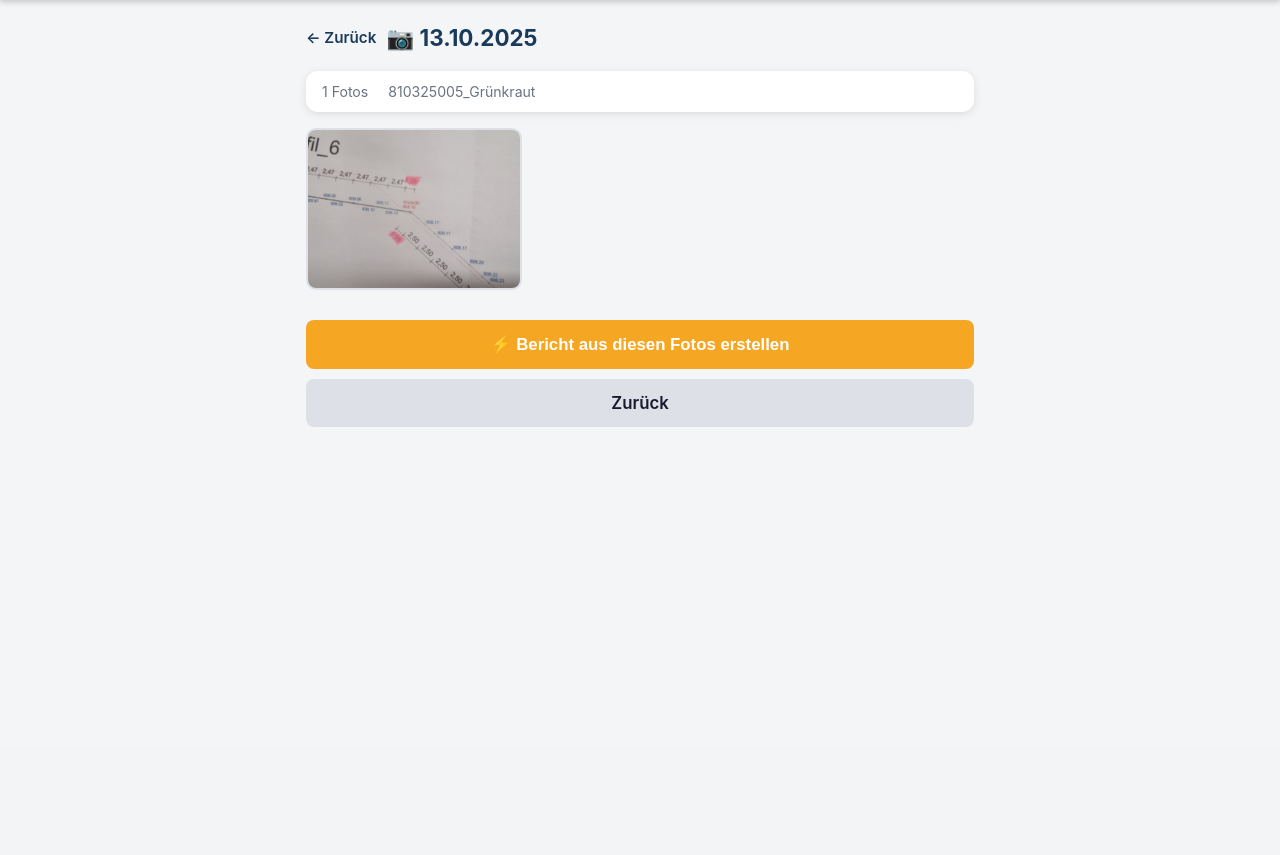
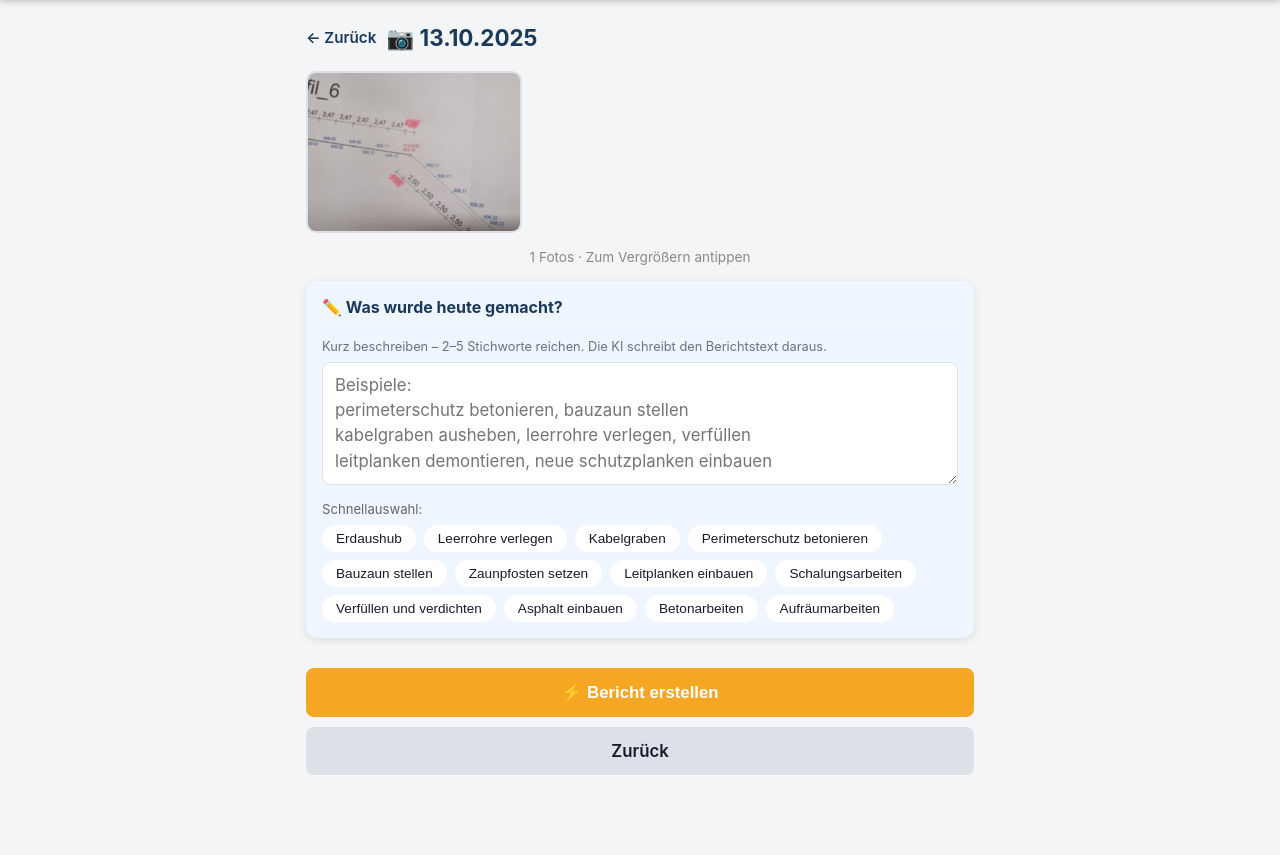
Before and after one commit to mailadresse671-lab/baudoku-pro, a Flask app: a page that uses templates/fotos.html in a window 1280 px wide. Shown: the part 52-907 px from the top of the page. Before the commit the page ends 479 px from the top, so only its background shows below. Run offline with Flask 3, Linux system fonts and the light colour scheme.

Commit message:
Neuer Ansatz: Stichworte statt Foto-Raten
Du weißt was gemacht wurde - KI schreibt es professionell.

- fotos.html: Stichworte-Textarea + Schnellauswahl-Chips vor Analyse
- ai_analyzer.py: Stichworte sind Primärquelle, Fotos nur für Wetter/Geräte
- app.py: stichworte aus Formular an Analyzer weitergeben
- style.css: Styling für Stichworte-Eingabe

https://claude.ai/code/session_0139cBj885RN2A31REjsMoZd

```diff
--- a/app.py
+++ b/app.py
@@ -164,9 +164,10 @@ def analysiere(name: str, datum: str):
         return jsonify({"fehler": "Keine Fotos für dieses Datum gefunden."}), 400
 
     lv_text = lade_lv_fuer_ki(name)
+    stichworte = request.form.get("stichworte", "").strip()
 
     try:
-        ki_daten = ai_analyzer.analyze(bilder, lv_text, report_type)
+        ki_daten = ai_analyzer.analyze(bilder, lv_text, report_type, stichworte)
     except ValueError as e:
         return jsonify({"fehler": str(e)}), 400
     except Exception as e:
--- a/static/style.css
+++ b/static/style.css
@@ -381,3 +381,46 @@ body {
   opacity: 0.7;
 }
 .lv-chip-x:hover { opacity: 1; }
+
+/* ─── Stichworte-Eingabe (fotos.html) ─── */
+.foto-anzahl-hint {
+  text-align: center;
+  color: #888;
+  font-size: 0.85rem;
+  margin: 6px 0 16px;
+}
+.stichworte-section {
+  border: 2px solid var(--primary);
+  background: #f0f6ff;
+}
+.stichworte-ta {
+  font-size: 1.05rem;
+  min-height: 110px;
+}
+.stichworte-beispiele {
+  margin-top: 12px;
+}
+.beispiele-label {
+  font-size: 0.82rem;
+  color: #666;
+  margin-bottom: 8px;
+}
+.beispiele-chips {
+  display: flex;
+  flex-wrap: wrap;
+  gap: 8px;
+}
+.chip-btn {
+  background: #fff;
+  border: 1px solid var(--primary);
+  color: var(--primary);
+  border-radius: 20px;
+  padding: 6px 14px;
+  font-size: 0.85rem;
+  cursor: pointer;
+  transition: background 0.15s, color 0.15s;
+}
+.chip-btn:hover, .chip-btn:active {
+  background: var(--primary);
+  color: #fff;
+}
--- a/templates/fotos.html
+++ b/templates/fotos.html
@@ -8,39 +8,87 @@
   <div class="page-title">📷 {{ datum_anzeige }}</div>
 </div>
 
-<div class="info-box">
-  <span>{{ bilder|length }} Fotos</span>
-  <span>{{ projekt }}</span>
-</div>
-
+<!-- Fotos -->
 <div class="foto-grid-gross">
   {% for bild in bilder %}
   <img src="/foto/{{ bild | replace(basis_pfad + '/', '') }}"
        class="foto-gross" loading="lazy" alt="Foto {{ loop.index }}">
   {% endfor %}
 </div>
+<div class="foto-anzahl-hint">{{ bilder|length }} Fotos · Zum Vergrößern antippen</div>
 
-<div class="form-submit">
-  <form action="/analysiere/{{ projekt }}/{{ datum }}" method="post">
-    <button type="submit" class="btn btn-primary btn-lg">
-      ⚡ Bericht aus diesen Fotos erstellen
+<!-- Stichworte-Eingabe -->
+<form action="/analysiere/{{ projekt }}/{{ datum }}" method="post" id="analyse-form">
+
+  <div class="form-section stichworte-section">
+    <div class="form-section-title">✏️ Was wurde heute gemacht?</div>
+    <div class="form-hint">
+      Kurz beschreiben – 2–5 Stichworte reichen. Die KI schreibt den Berichtstext daraus.
+    </div>
+    <textarea name="stichworte" id="stichworte" class="form-textarea stichworte-ta"
+              rows="4" required
+              placeholder="Beispiele:
+perimeterschutz betonieren, bauzaun stellen
+kabelgraben ausheben, leerrohre verlegen, verfüllen
+leitplanken demontieren, neue schutzplanken einbauen"></textarea>
+
+    <div class="stichworte-beispiele">
+      <div class="beispiele-label">Schnellauswahl:</div>
+      <div class="beispiele-chips">
+        <button type="button" class="chip-btn" onclick="addStichworte('Erdaushub')">Erdaushub</button>
+        <button type="button" class="chip-btn" onclick="addStichworte('Leerrohre verlegen')">Leerrohre verlegen</button>
+        <button type="button" class="chip-btn" onclick="addStichworte('Kabelgraben')">Kabelgraben</button>
+        <button type="button" class="chip-btn" onclick="addStichworte('Perimeterschutz betonieren')">Perimeterschutz betonieren</button>
+        <button type="button" class="chip-btn" onclick="addStichworte('Bauzaun stellen')">Bauzaun stellen</button>
+        <button type="button" class="chip-btn" onclick="addStichworte('Zaunpfosten setzen')">Zaunpfosten setzen</button>
+        <button type="button" class="chip-btn" onclick="addStichworte('Leitplanken einbauen')">Leitplanken einbauen</button>
+        <button type="button" class="chip-btn" onclick="addStichworte('Schalungsarbeiten')">Schalungsarbeiten</button>
+        <button type="button" class="chip-btn" onclick="addStichworte('Verfüllen und verdichten')">Verfüllen und verdichten</button>
+        <button type="button" class="chip-btn" onclick="addStichworte('Asphalt einbauen')">Asphalt einbauen</button>
+        <button type="button" class="chip-btn" onclick="addStichworte('Betonarbeiten')">Betonarbeiten</button>
+        <button type="button" class="chip-btn" onclick="addStichworte('Aufräumarbeiten')">Aufräumarbeiten</button>
+      </div>
+    </div>
+  </div>
+
+  <div class="form-submit">
+    <button type="submit" class="btn btn-primary btn-lg" id="analyse-btn">
+      ⚡ Bericht erstellen
     </button>
-  </form>
-  <a href="/projekt/{{ projekt }}" class="btn btn-secondary btn-lg">Zurück</a>
-</div>
+    <a href="/projekt/{{ projekt }}" class="btn btn-secondary btn-lg">Zurück</a>
+  </div>
 
+</form>
+
+<!-- Ladeoverlay -->
 <div id="ladeoverlay" style="display:none" class="ladeoverlay">
   <div class="ladeoverlay-box">
     <div class="lade-spinner">⏳</div>
-    <div class="lade-text">KI analysiert Fotos…</div>
-    <div class="lade-hint">Das dauert ca. 20–40 Sekunden</div>
+    <div class="lade-text">Bericht wird erstellt…</div>
+    <div class="lade-hint">Dauert ca. 15–30 Sekunden</div>
   </div>
 </div>
 
 <script>
-document.querySelector('form').addEventListener('submit', function() {
-  document.querySelector('button[type=submit]').disabled = true;
+document.getElementById('analyse-form').addEventListener('submit', function() {
+  var ta = document.getElementById('stichworte');
+  if (!ta.value.trim()) {
+    ta.focus();
+    return false;
+  }
+  document.getElementById('analyse-btn').disabled = true;
   document.getElementById('ladeoverlay').style.display = 'flex';
 });
+
+function addStichworte(text) {
+  var ta = document.getElementById('stichworte');
+  var aktuell = ta.value.trim();
+  if (aktuell) {
+    ta.value = aktuell + '\n' + text;
+  } else {
+    ta.value = text;
+  }
+  ta.focus();
+}
 </script>
 {% endblock %}
```
Also changed, not shown: modules/ai_analyzer.py (+73 -60 lines).
